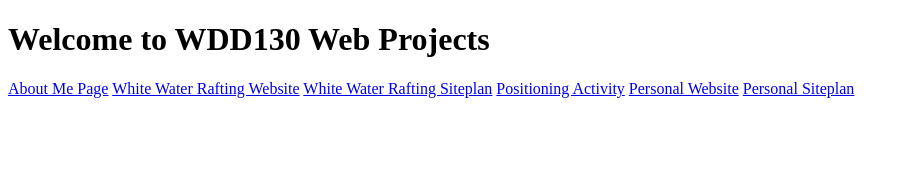
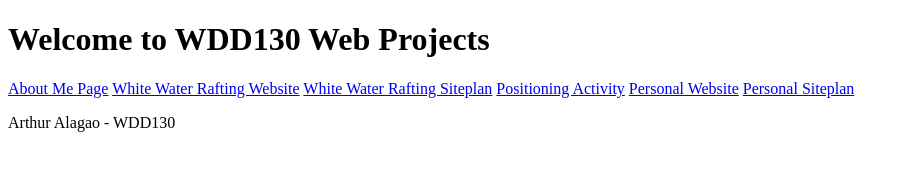
Before and after one commit to alagaoa/WDD130, a plain HTML site: page index.html in a window 1280 px wide. Shown: the whole page, without its empty margins (0-909 px from the left). Drawn offline with Linux system fonts and the light colour scheme.

Commit message:
Added a paragraph

```diff
--- a/index.html
+++ b/index.html
@@ -16,5 +16,6 @@
         <a href="#">Personal Website</a>
         <a href="#">Personal Siteplan</a>
     </nav>
+    <p>Arthur Alagao - WDD130</p>
 </body>
 </html>
```
